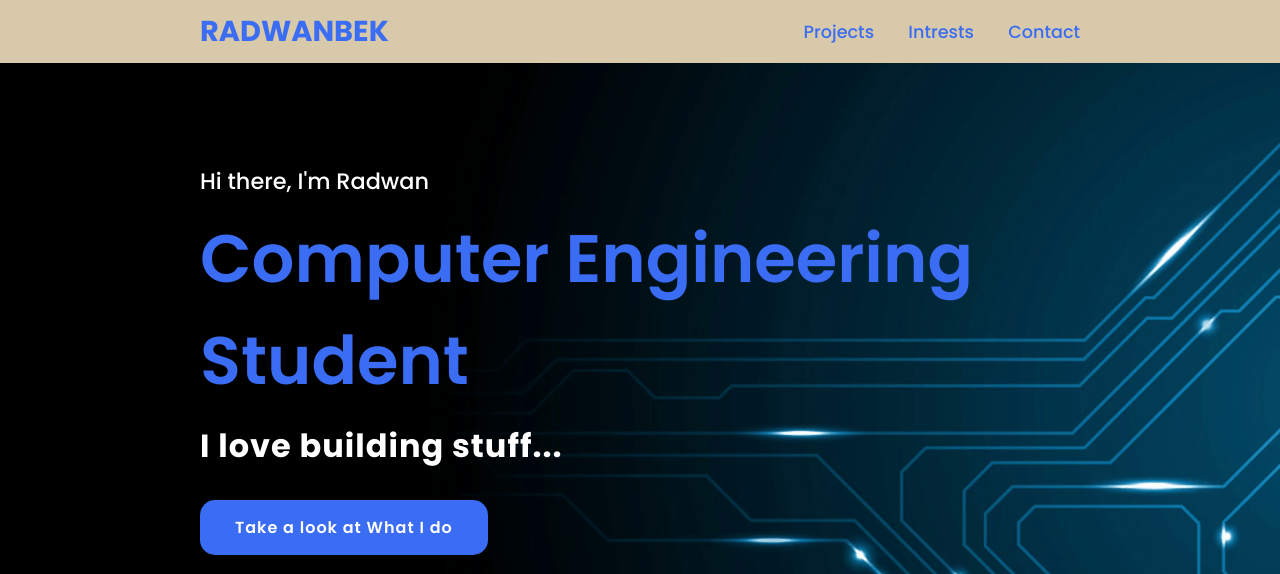
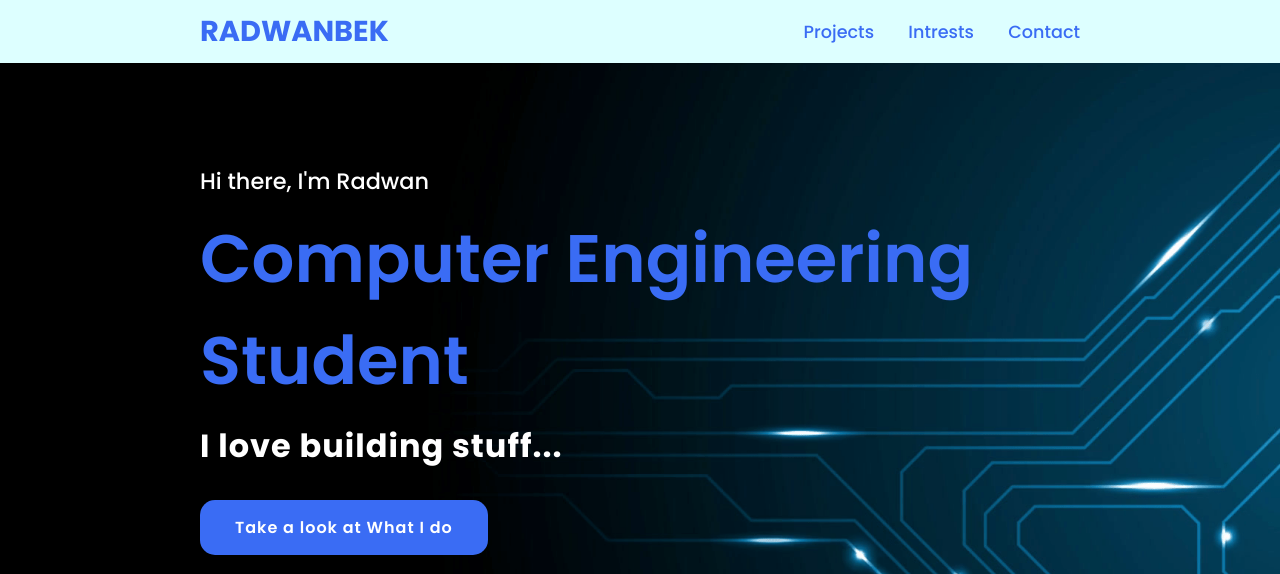
Before and after one commit to RadwanH/MyWeb, a plain HTML site: page index.html in a window 1280 px wide. Shown: the top 574 px of the page. Drawn offline with Linux system fonts and the light colour scheme.

Commit message:
update header color

```diff
--- a/style.css
+++ b/style.css
@@ -9,7 +9,7 @@
 }
 
 header {
-    background-color: #d7c9aaff;
+    background-color: #dfff;
     width: 100%;
     position: fixed; /* it makes the header stay as you scroll*/
     z-index: 999; /* it prevents other elements from covering the header*/
```
